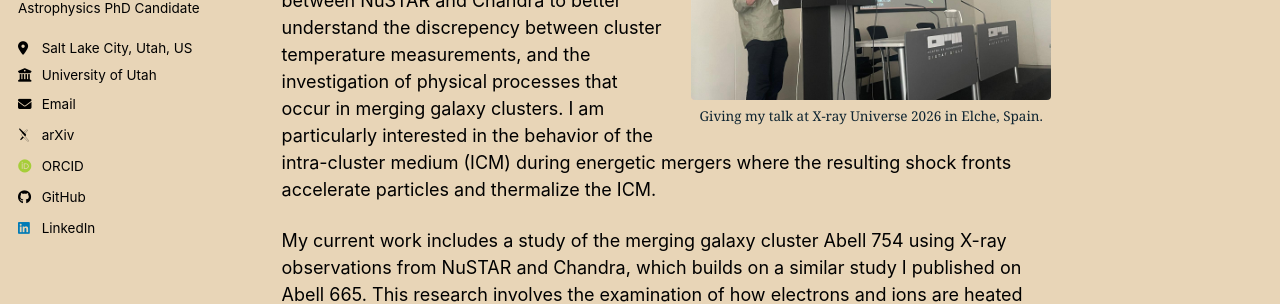
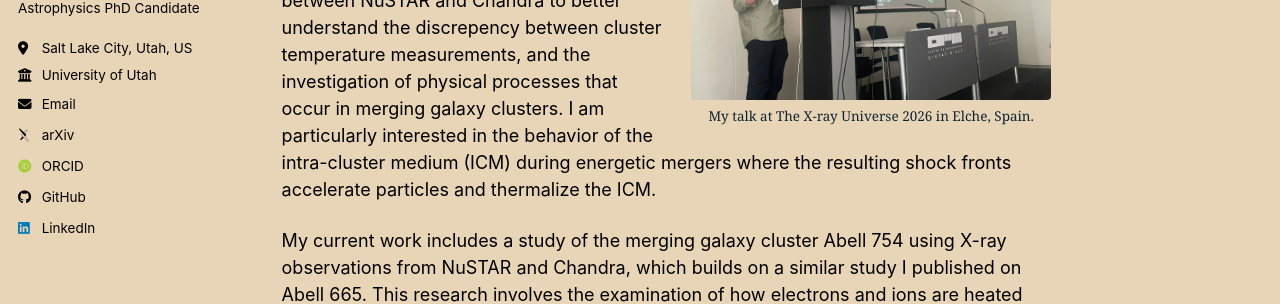
Before and after one commit to chrisnorseth/chrisnorseth.github.io, a Jekyll site: the page built from _pages/about.md, in a window 1280 px wide and 900 px high. Shown: the part 318-622 px from the top of the window. Built offline with Jekyll 4.4.1, drawn with Linux system fonts in a browser that asks for light colours; some web fonts are replaced; a script bundle is joined from its source files by our own code; library files that are not in the unit come from our copies.

Commit message:
updated caption

```diff
--- a/_pages/about.md
+++ b/_pages/about.md
@@ -9,7 +9,7 @@ redirect_from:
 
 <figure class="about-inline-image">
   <img src="/images/talkPhoto.jpg" alt="Christian presenting a talk">
-  <figcaption>Giving my talk at X-ray Universe 2026 in Elche, Spain.</figcaption>
+  <figcaption>My talk at The X-ray Universe 2026 in Elche, Spain.</figcaption>
 </figure>
 
 I am a physics PhD candidate at the University of Utah working in X-ray astronomy and galaxy cluster physics, under the advisement of Dr. Daniel Wik. My research focuses on two primary areas: a comprehensive cross-calibration study between NuSTAR and Chandra to better understand the discrepency between cluster temperature measurements, and the investigation of physical processes that occur in merging galaxy clusters. I am particularly interested in the behavior of the intra-cluster medium (ICM) during energetic mergers where the resulting shock fronts accelerate particles and thermalize the ICM.
```
